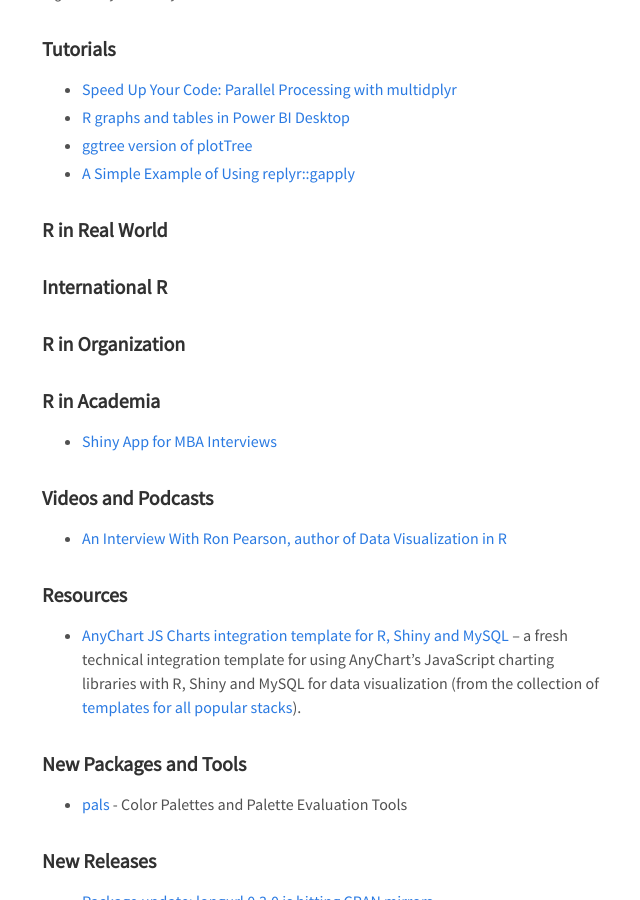
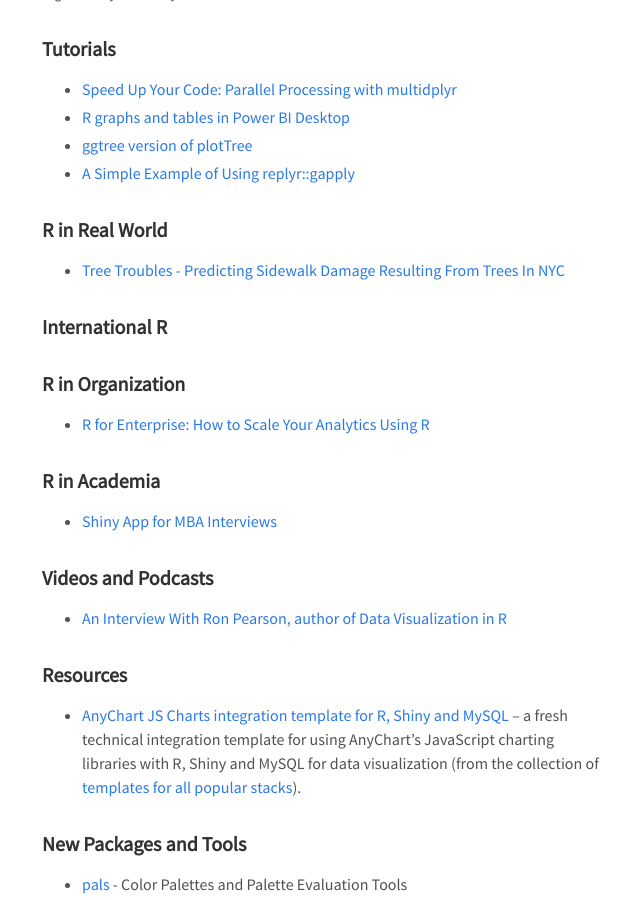
Before and after one commit to rweekly/rweekly.org, a Jekyll site: the page built from draft.md, in a window 1280 px wide and 900 px high, scrolled down 310 px. Shown: the whole window, without its empty margins (318-958 px from the left). Built offline with Jekyll 4.4.1, drawn with Linux system fonts in a browser that asks for light colours; comment, search, counter and statistics services are not loaded.

Commit message:
Update draft.md

```diff
--- a/draft.md
+++ b/draft.md
@@ -23,7 +23,7 @@
 
 ### R in Real World
 
-
++ [Tree Troubles - Predicting Sidewalk Damage Resulting From Trees In NYC](http://blog.nycdatascience.com/student-works/capstone/tree-troubles-predicting-sidewalk-damage-resulting-trees-nyc/)
 
 
 ### International R
@@ -32,7 +32,7 @@
 
 ### R in Organization
 
-
++ [R for Enterprise: How to Scale Your Analytics Using R](https://www.rstudio.com/rviews/2016/12/21/r-for-enterprise-how-to-scale-your-analytics-using-r/)
 
 
 ### R in Academia
```
